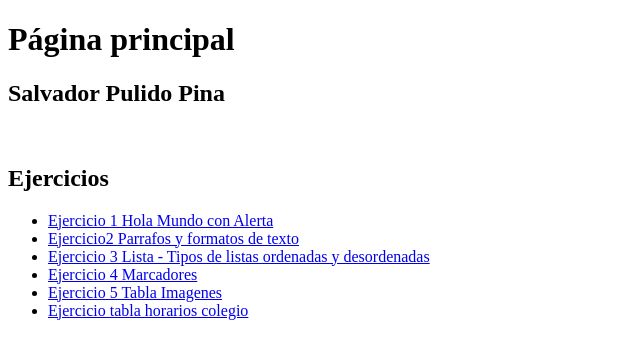
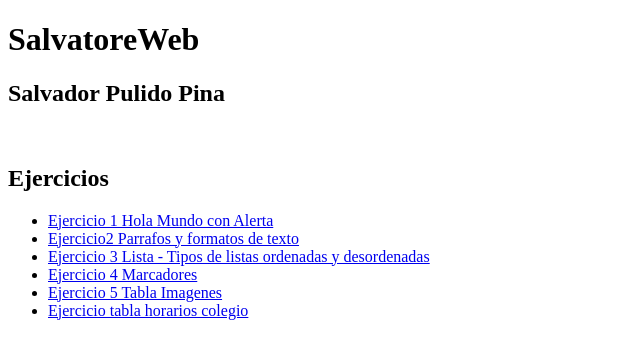
Before and after one commit to salvadorpulido-commits/salvadorpulido-commits.github.io, a plain HTML site: page index.html in a window 1280 px wide. Shown: the whole page, without its empty margins (0-640 px from the left). Drawn offline with Linux system fonts and the light colour scheme.

Commit message:
Actualizacion index.html

```diff
--- a/index.html
+++ b/index.html
@@ -3,15 +3,15 @@
 <head>
     <meta charset="UTF-8">
     <meta name="viewport" content="width=device-width, initial-scale=1.0">
-    <title>Página principal</title>
+    <title>SalvatoreWeb</title>
 </head>
 <body>
-    <h1>Página principal</h1>
+    <h1>SalvatoreWeb</h1>
     <h2>Salvador Pulido Pina</h2>
 
     <br>
 
-    <!-- Lista con links -->
+    <!-- Lista con links ejercicios clase-->
 
     <h2>Ejercicios</h2>
     <ul>
@@ -23,5 +23,9 @@
         <li><a href="/Web/EjercicioTabla.html">Ejercicio tabla horarios colegio</a></li>
     </ul>
 
+    <br>
+
+    <!-- Lista links Ejercicios Boletin Html  -->
+
 </body>
 </html>
```
